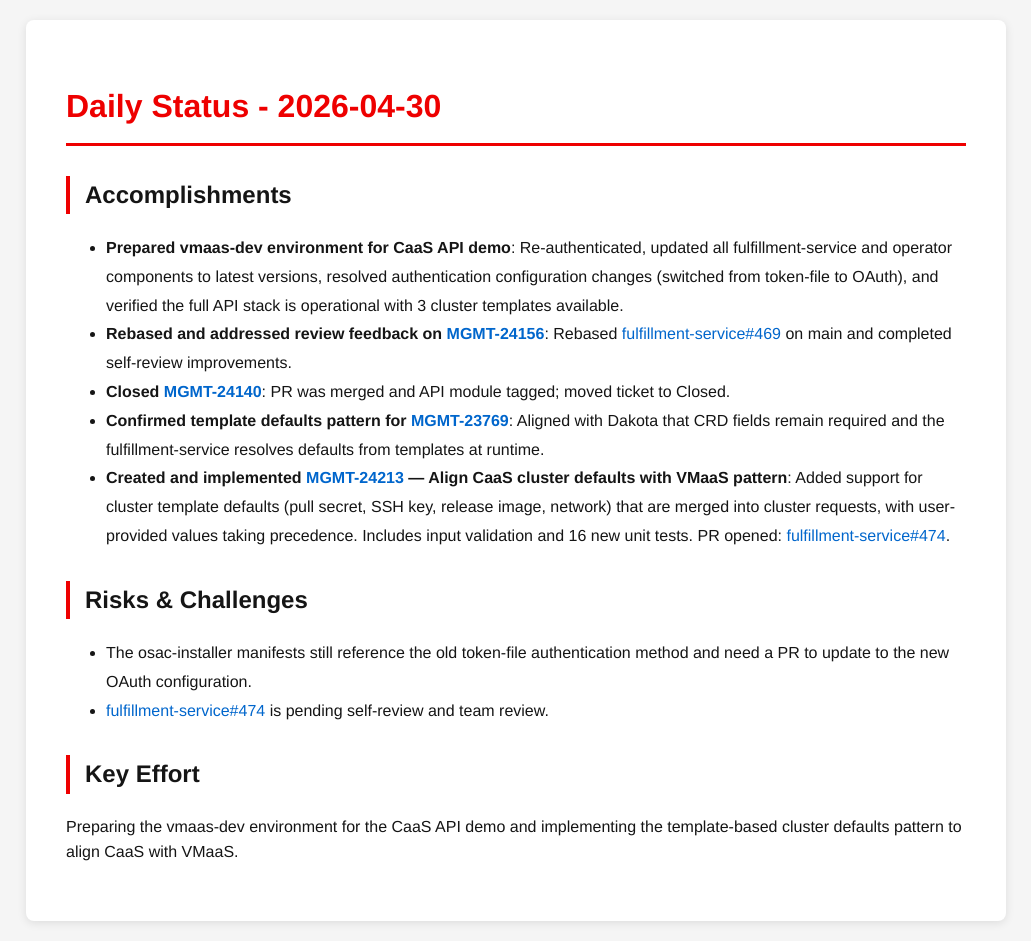
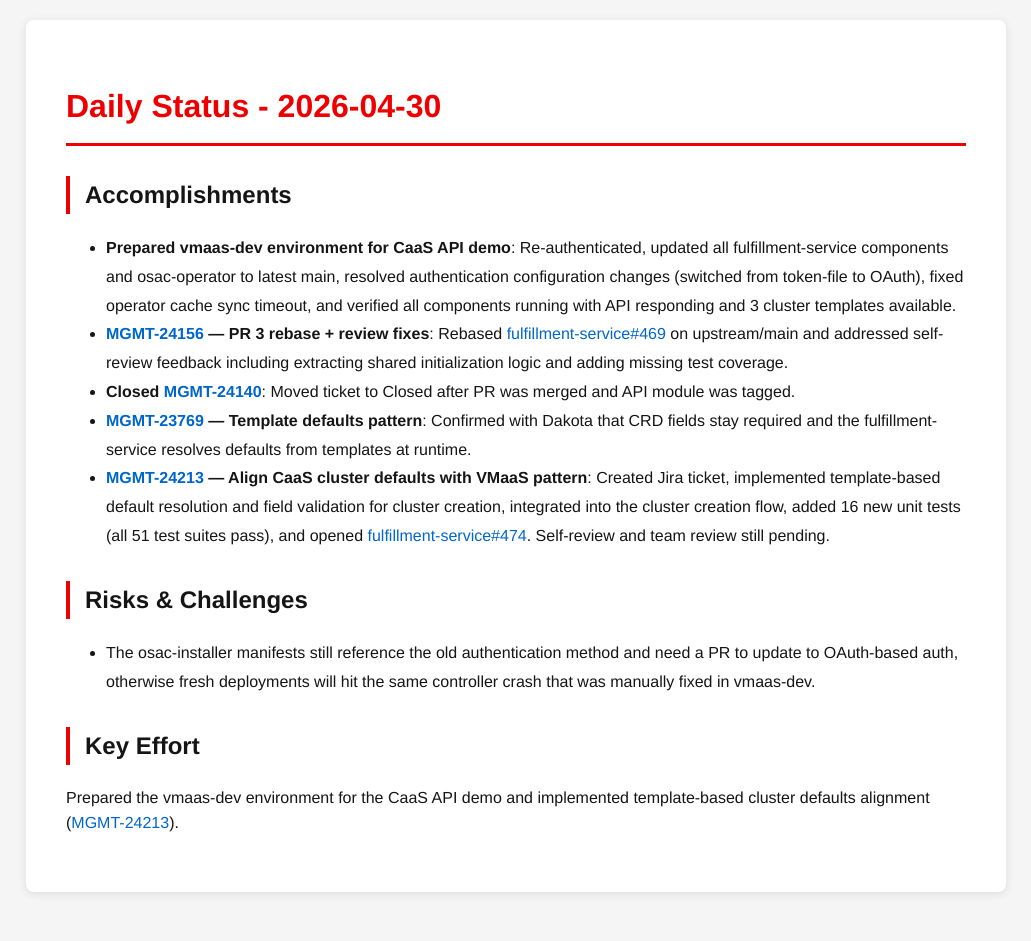
Before and after one commit to tzvatot/daily-status, a Jekyll site: the page built from 2026-04-30.md, in a window 1280 px wide. Shown: the whole page, without its empty margins (124-1155 px from the left). Built offline with Jekyll 4.4.1, drawn with Linux system fonts in a browser that asks for light colours; after the commit the page ends 912 px from its top, so only the background shows below that.

Commit message:
Daily status update - 2026-04-30

```diff
--- a/2026-04-30.md
+++ b/2026-04-30.md
@@ -7,15 +7,14 @@ date: 2026-04-30
 # Daily Status - 2026-04-30
 
 ## Accomplishments
-- **Prepared vmaas-dev environment for CaaS API demo**: Re-authenticated, updated all fulfillment-service and operator components to latest versions, resolved authentication configuration changes (switched from token-file to OAuth), and verified the full API stack is operational with 3 cluster templates available.
-- **Rebased and addressed review feedback on [MGMT-24156](https://issues.redhat.com/browse/MGMT-24156)**: Rebased [fulfillment-service#469](https://github.com/osac-project/fulfillment-service/pull/469) on main and completed self-review improvements.
-- **Closed [MGMT-24140](https://issues.redhat.com/browse/MGMT-24140)**: PR was merged and API module tagged; moved ticket to Closed.
-- **Confirmed template defaults pattern for [MGMT-23769](https://issues.redhat.com/browse/MGMT-23769)**: Aligned with Dakota that CRD fields remain required and the fulfillment-service resolves defaults from templates at runtime.
-- **Created and implemented [MGMT-24213](https://issues.redhat.com/browse/MGMT-24213) — Align CaaS cluster defaults with VMaaS pattern**: Added support for cluster template defaults (pull secret, SSH key, release image, network) that are merged into cluster requests, with user-provided values taking precedence. Includes input validation and 16 new unit tests. PR opened: [fulfillment-service#474](https://github.com/osac-project/fulfillment-service/pull/474).
+- **Prepared vmaas-dev environment for CaaS API demo**: Re-authenticated, updated all fulfillment-service components and osac-operator to latest main, resolved authentication configuration changes (switched from token-file to OAuth), fixed operator cache sync timeout, and verified all components running with API responding and 3 cluster templates available.
+- **[MGMT-24156](https://issues.redhat.com/browse/MGMT-24156) — PR 3 rebase + review fixes**: Rebased [fulfillment-service#469](https://github.com/osac-project/fulfillment-service/pull/469) on upstream/main and addressed self-review feedback including extracting shared initialization logic and adding missing test coverage.
+- **Closed [MGMT-24140](https://issues.redhat.com/browse/MGMT-24140)**: Moved ticket to Closed after PR was merged and API module was tagged.
+- **[MGMT-23769](https://issues.redhat.com/browse/MGMT-23769) — Template defaults pattern**: Confirmed with Dakota that CRD fields stay required and the fulfillment-service resolves defaults from templates at runtime.
+- **[MGMT-24213](https://issues.redhat.com/browse/MGMT-24213) — Align CaaS cluster defaults with VMaaS pattern**: Created Jira ticket, implemented template-based default resolution and field validation for cluster creation, integrated into the cluster creation flow, added 16 new unit tests (all 51 test suites pass), and opened [fulfillment-service#474](https://github.com/osac-project/fulfillment-service/pull/474). Self-review and team review still pending.
 
 ## Risks & Challenges
-- The osac-installer manifests still reference the old token-file authentication method and need a PR to update to the new OAuth configuration.
-- [fulfillment-service#474](https://github.com/osac-project/fulfillment-service/pull/474) is pending self-review and team review.
+- The osac-installer manifests still reference the old authentication method and need a PR to update to OAuth-based auth, otherwise fresh deployments will hit the same controller crash that was manually fixed in vmaas-dev.
 
 ## Key Effort
-Preparing the vmaas-dev environment for the CaaS API demo and implementing the template-based cluster defaults pattern to align CaaS with VMaaS.
+Prepared the vmaas-dev environment for the CaaS API demo and implemented template-based cluster defaults alignment ([MGMT-24213](https://issues.redhat.com/browse/MGMT-24213)).
```
